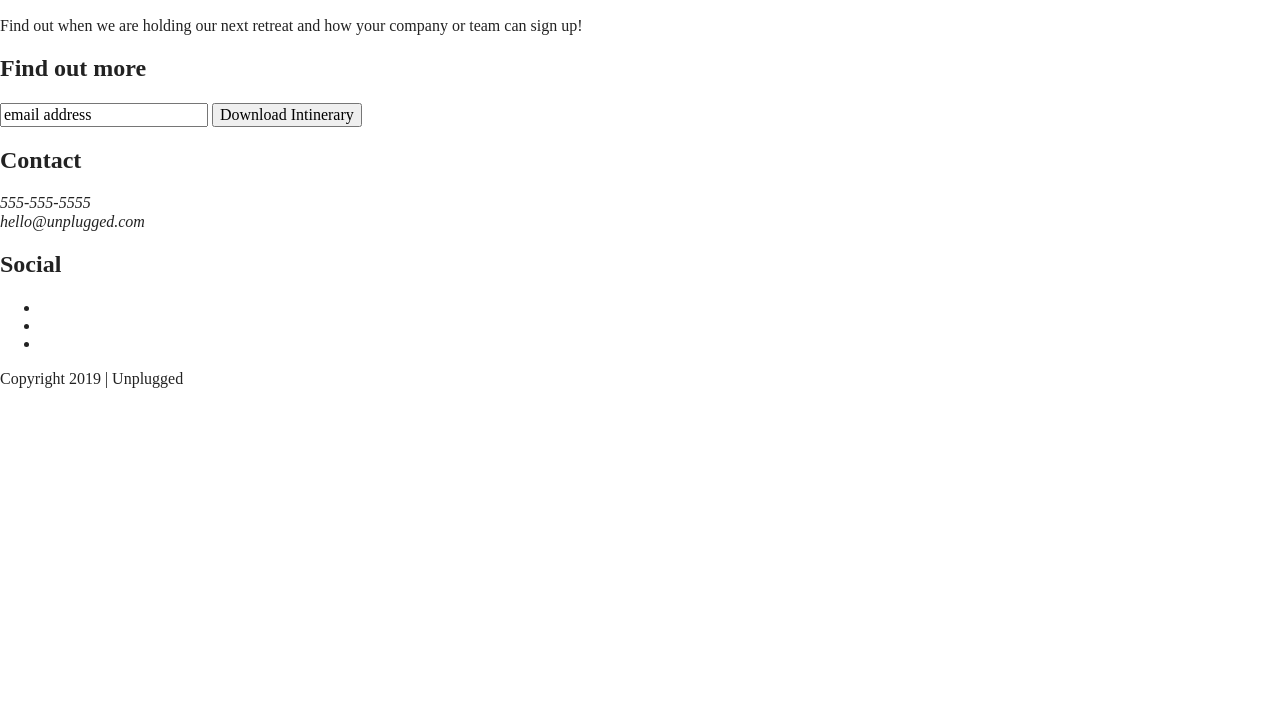
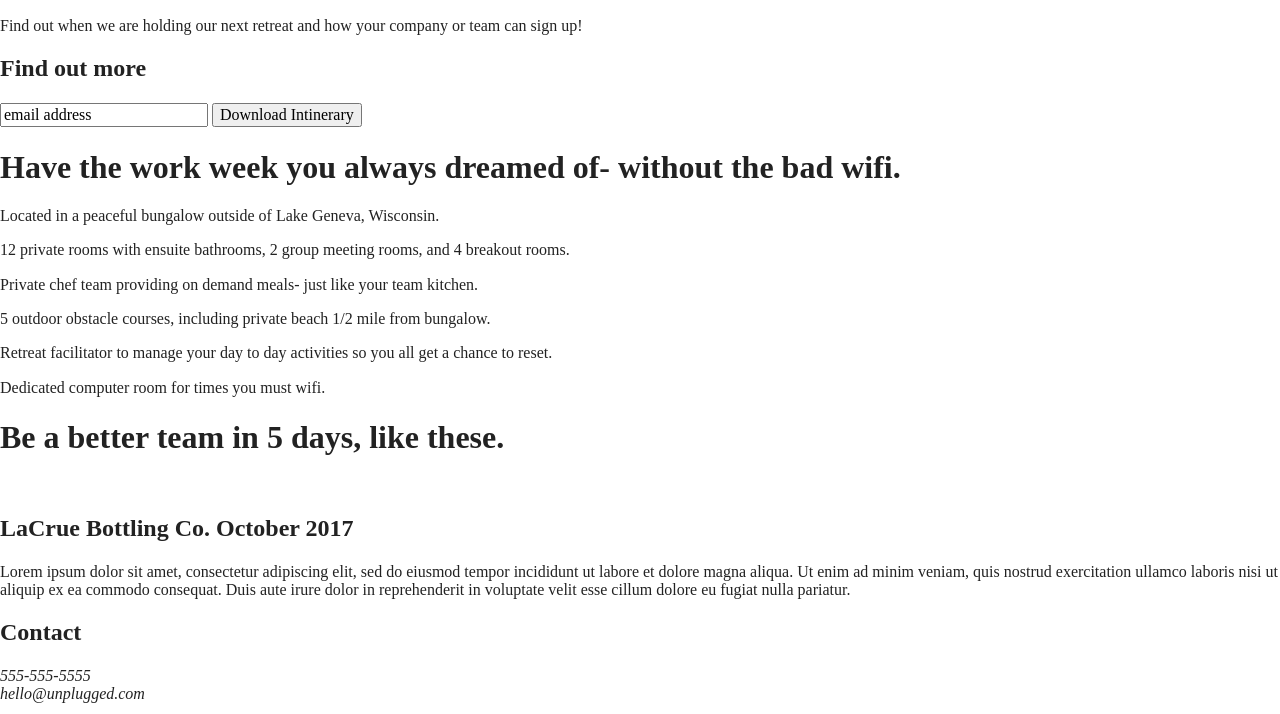
Before and after one commit to monikajaracz/206-unplugged, a website built with Parcel: page index.html in a window 1280 px wide. Shown: the part 238-952 px from the top of the page. Before the commit the page ends 800 px from the top, so only its background shows below. Built offline with nearby package versions, Linux system fonts and the light colour scheme.

Commit message:
Added main page content

```diff
--- a/index.html
+++ b/index.html
@@ -45,19 +45,68 @@
   <main>
 
     <section>
-      <h1>Retreat from the desk, return refreshed.</h1>
-      <img src="" alt="unplugged hero image">
+      <div class="content-wrapper">
+        <h1>Retreat from the desk, return refreshed.</h1>
+        <img src="" alt="unplugged hero image">
+      </div>
 
     </section>
     <aside>
       <h2>Want to join the next retreat?</h2>
       <p>Find out when we are holding our next retreat and how your company or team can sign up!</p>
       <h2>Find out more</h2>
-      <div>
+      <div class="content-wrapper">
         <input type="text" name="name" value="email address">
         <input type="button" value="Download Intinerary">
       </div>
     </aside>
+    <section class="features">
+      <div class="content-wrapper">
+        <article>
+          <h1>Have the work week you always dreamed of- without the bad wifi.</h1>
+        </article>
+
+        <article>
+          <p class="fontawesome-icon"></p>
+          <p class="features-item-description">Located in a peaceful bungalow outside of Lake Geneva, Wisconsin.</p>
+        </article>
+        <article>
+          <p class="fontawesome-icon"></p>
+          <p class="features-item-description">12 private rooms with ensuite bathrooms, 2 group meeting rooms, and 4 breakout rooms.</p>
+        </article>
+        <article>
+          <p class="fontawesome-icon"></p>
+          <p class="features-item-description">Private chef team providing on demand meals- just like your team kitchen.</p>
+        </article>
+        <article>
+          <p class="fontawesome-icon"></p>
+          <p class="features-item-description">5 outdoor obstacle courses, including private beach 1/2 mile from bungalow.</p>
+        </article>
+        <article>
+          <p class="fontawesome-icon"></p>
+          <p class="features-item-description">Retreat facilitator to manage your day to day activities so you all get a chance to reset.</p>
+        </article>
+        <article>
+          <p class="fontawesome-icon"></p>
+          <p class="features-item-description">Dedicated computer room for times you must wifi.</p>
+        </article>
+      </div>
+    </section>
+    <section class="reviews">
+      <div class="content-wrapper">
+        <div>
+          <h1>Be a better team in 5 days, like these.</h1>
+        </div>
+        <article>
+          <img src="">
+          <div>
+            <h2>LaCrue Bottling Co. October 2017</h2>
+            <p>Lorem ipsum dolor sit amet, consectetur adipiscing elit, sed do eiusmod tempor incididunt ut labore et dolore magna aliqua. Ut enim ad minim veniam, quis nostrud exercitation ullamco laboris nisi ut aliquip ex ea commodo consequat. Duis aute irure dolor in reprehenderit in voluptate velit esse cillum dolore eu fugiat nulla pariatur.</p>
+          </div>
+        </article>
+
+      </div>
+    </section>
 
 
 
```
